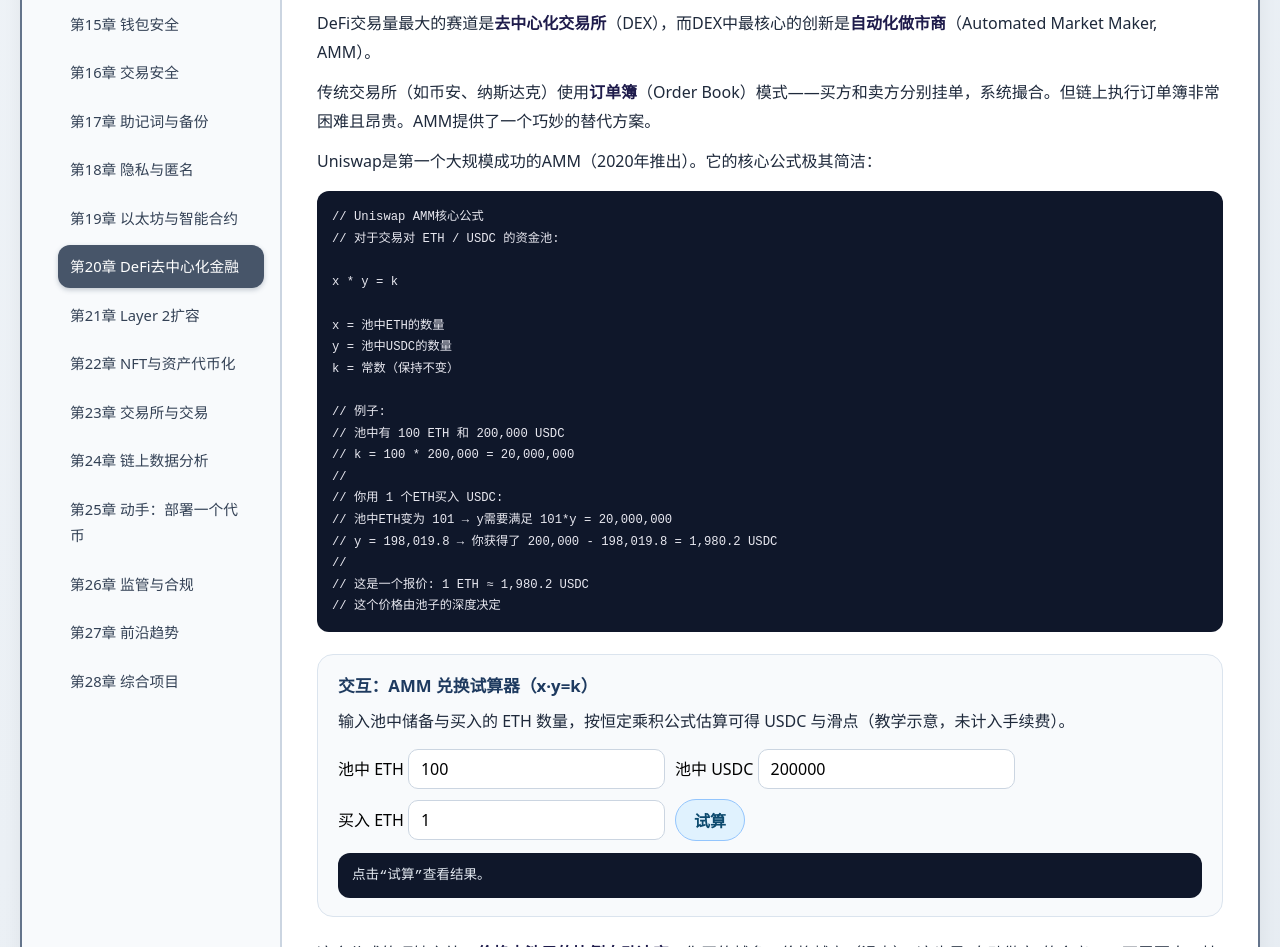
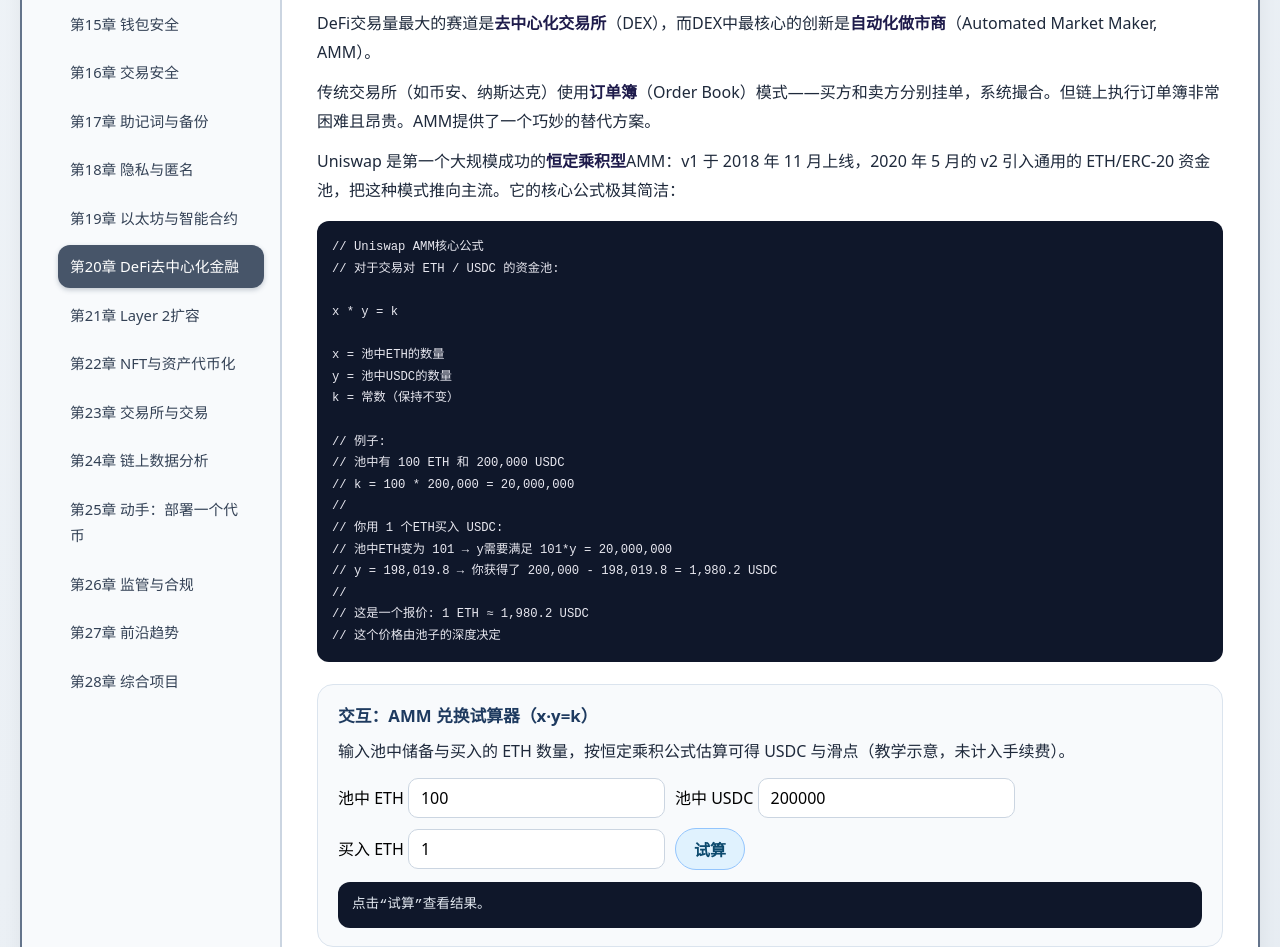
Before and after one commit to 1998x-stack/cryptocurrency-tutorial, a plain HTML site: page 20.html in a window 1280 px wide. Shown: the part 800-1747 px from the top of the page. Drawn offline with Linux system fonts and the light colour scheme.

Commit message:
fix(cryptocurrency-tutorial): correct Uniswap launch year and AMM attribution in chapter 20

```diff
--- a/20.html
+++ b/20.html
@@ -75,7 +75,7 @@
 
 <p>传统交易所（如币安、纳斯达克）使用<strong>订单簿</strong>（Order Book）模式——买方和卖方分别挂单，系统撮合。但链上执行订单簿非常困难且昂贵。AMM提供了一个巧妙的替代方案。</p>
 
-<p>Uniswap是第一个大规模成功的AMM（2020年推出）。它的核心公式极其简洁：</p>
+<p>Uniswap 是第一个大规模成功的<strong>恒定乘积型</strong>AMM：v1 于 2018 年 11 月上线，2020 年 5 月的 v2 引入通用的 ETH/ERC-20 资金池，把这种模式推向主流。它的核心公式极其简洁：</p>
 
 <pre><code>// Uniswap AMM核心公式
 // 对于交易对 ETH / USDC 的资金池:
```
